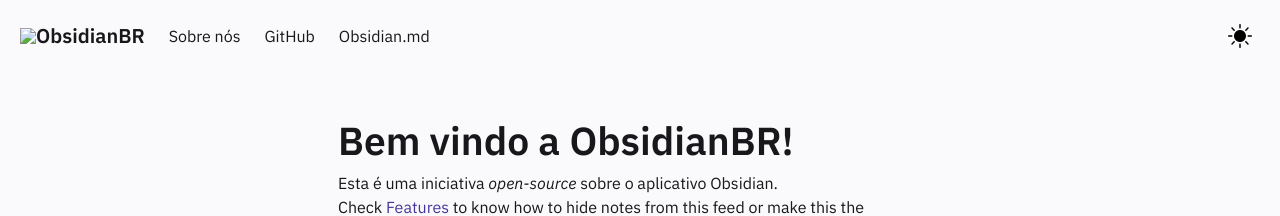
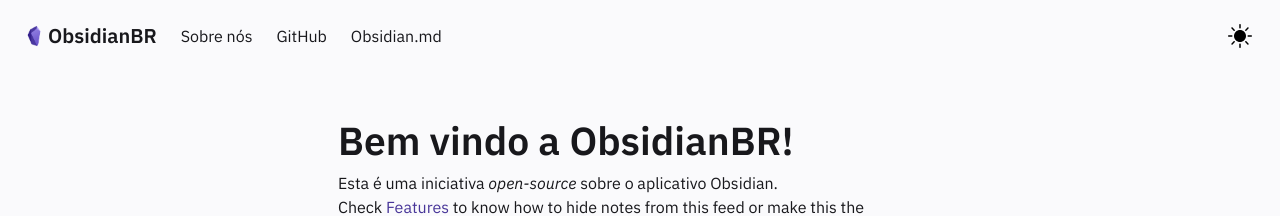
Before and after one commit to obsidianbr/obsidianbr.github.io, a Jekyll site: the page built from pages/index.md, in a window 1280 px wide. Shown: the top 216 px of the page. Built offline with Jekyll 4.4.1, drawn with Linux system fonts in a browser that asks for light colours.

Commit message:
Update Header.html

```diff
--- a/_includes/Header.html
+++ b/_includes/Header.html
@@ -32,7 +32,7 @@
 <nav class="navbar is-transparent" role="navigation" aria-label="main navigation">
     <div class="navbar-brand">
       <a class="navbar-item" href="../index.html">
-        <img src=".../assets/img/obsidian_logo.png">
+        <img src="https://github.com/obsidianbr/obsidianbr.github.io/blob/fb997c1f3fb7ed1b677ca11282c648001b016f38/assets/img/obsidian_logo.png?raw=true">
         <h4>ObsidianBR</h4>
       </a>
       <div class="navbar-item navbar-dark-mode__mobile is-hidden-tablet" onclick="modeSwitcher()">
```
